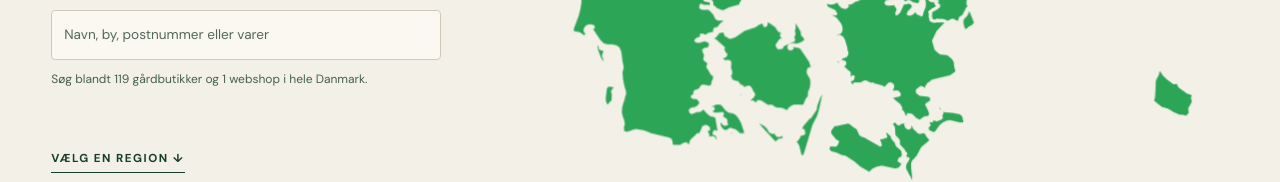
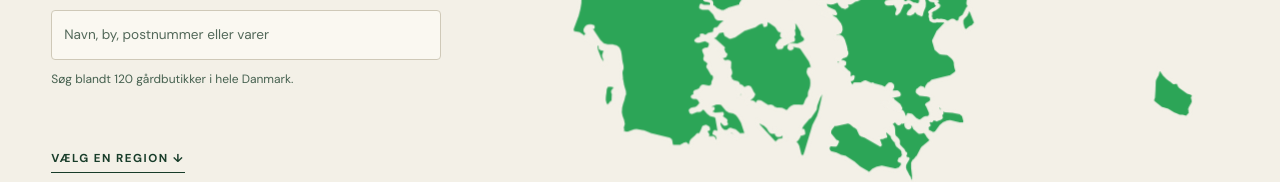
Before and after one commit to ChristianOlsen1997/dingaardbutik, a Next.js app: page / in a window 1280 px wide. Shown: the part 509-691 px from the top of the page. Built offline with nearby package versions, Linux system fonts and the light colour scheme.

Commit message:
Show webshop information only inside expanded shop details

```diff
--- a/src/components/LocationItem.tsx
+++ b/src/components/LocationItem.tsx
@@ -21,7 +21,7 @@ export function LocationItem({ location, expanded, onExpandedChange }: { locatio
           <span className="location-title-line">
             <span className="location-name">{location.name}</span>
           </span>
-          <span className="location-address">{isOnline ? "Online webshop" : <>{location.address}<br />{location.postalCode} {location.city}</>}{location.phone && <> · {formatPhone(location.phone)}</>}</span>
+          {(!isOnline || location.phone) && <span className="location-address">{!isOnline && <>{location.address}<br />{location.postalCode} {location.city}</>}{location.phone && <>{!isOnline && " · "}{formatPhone(location.phone)}</>}</span>}
         </span>
         <span className="expand-icon" aria-hidden="true">{expanded ? "−" : "+"}</span>
       </button>
--- a/src/components/LocationSearch.tsx
+++ b/src/components/LocationSearch.tsx
@@ -30,9 +30,7 @@ export function LocationSearch({ regionId, onLocationSelect, onSearchChange }: {
     const text = normalize([location.name, addressTerms, location.description].join(" "));
     return terms.every((term) => text.includes(term));
   }).sort((a, b) => a.name.localeCompare(b.name, "da"));
-  const webshopCount = matches.filter((location) => location.kind === "webshop").length;
-  const farmCount = matches.length - webshopCount;
-  const resultLabel = [farmCount > 0 ? `${farmCount} ${farmCount === 1 ? "gårdbutik" : "gårdbutikker"}` : null, webshopCount > 0 ? `${webshopCount} ${webshopCount === 1 ? "webshop" : "webshops"}` : null].filter(Boolean).join(" og ") || "0 gårdbutikker";
+  const resultLabel = `${matches.length} ${matches.length === 1 ? "gårdbutik" : "gårdbutikker"}`;
 
   function changeQuery(value: string) {
     setQuery(value);
```
